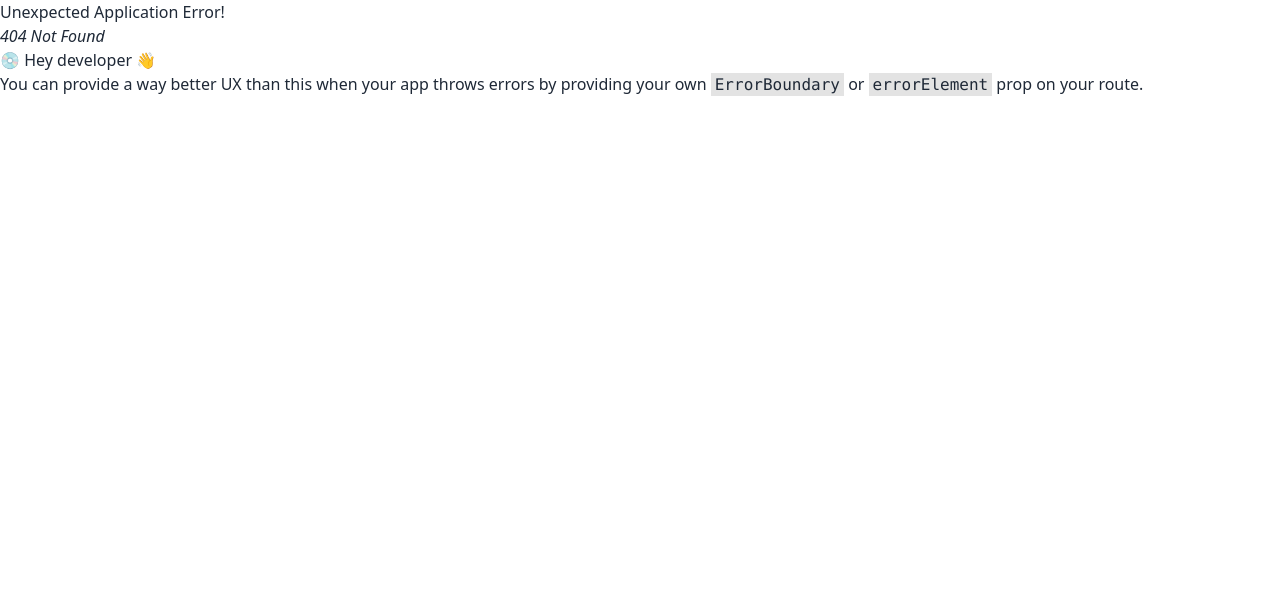
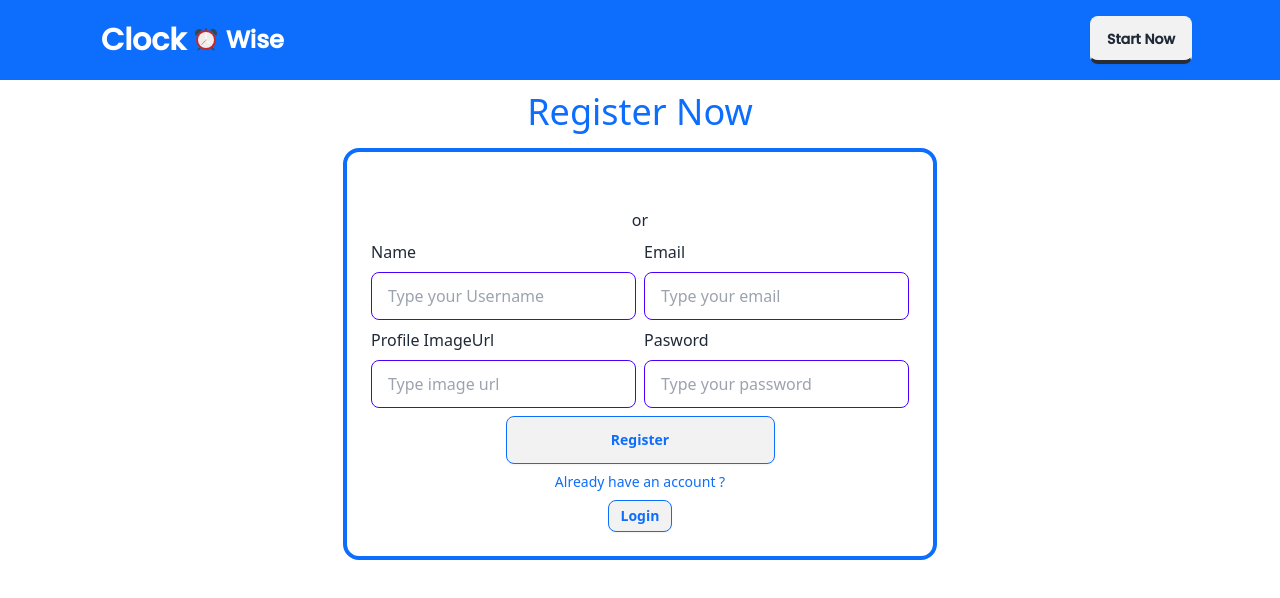
Before and after one commit to ayon121/Time_Tracker_Website_React, a React (Vite) app: page /register in a window 1280 px wide. Before the commit this address had no page. Shown: the top 598 px of the page. Built offline with nearby package versions, Linux system fonts and the light colour scheme.

Commit message:
login and register pages added

```diff
--- a/package.json
+++ b/package.json
@@ -10,6 +10,7 @@
     "preview": "vite preview"
   },
   "dependencies": {
+    "firebase": "^10.7.1",
     "localforage": "^1.10.0",
     "lottie-react": "^2.4.0",
     "match-sorter": "^6.3.1",
--- /dev/null
+++ b/src/Components/Pages/Login/Login.jsx
@@ -0,0 +1,42 @@
+import { Link } from "react-router-dom";
+import Navbar from "../../Shared/Navbar";
+
+
+const Login = () => {
+    return (
+        <div>
+            <Navbar></Navbar>
+            <h1 className="text-2xl md:text-4xl mt-3 text-center text-main">Login Now</h1>
+            <div className='flex justify-center items-center mt-4 px-6 gap-4 font-inter'>
+                <div className='text-center border-4 rounded-2xl border-main p-6'>
+                    <div className='text-center'>
+                        <button className='text-5xl '></button>
+
+                    </div>
+                    <div>
+                        <h1>or</h1>
+                    </div>
+                    <div>
+                        <form >
+
+                            <label className='flex justify-start'>Email</label>
+                            <input type="email" name='email' placeholder="Type your email" className="input input-bordered input-primary w-full max-w-xs my-2" required /><br />
+                            <label className='flex justify-start'>Pasword</label>
+                            <input type="password" name='password' placeholder="Type your password" className="input input-bordered input-primary w-full max-w-xs my-2" required /><br />
+                            <input className="btn text-main border-main" type="submit" value="Login" />
+                        </form>
+                    </div>
+                    <div>
+                        <h1 className='py-2 text-main text-sm'>Do not have an account ?</h1>
+                        <Link to="/register"><button className="btn btn-sm text-main border-main">Register</button></Link>
+
+
+
+                    </div>
+                </div>
+            </div>
+        </div>
+    );
+};
+
+export default Login;
--- /dev/null
+++ b/src/Components/Pages/Register/Register.jsx
@@ -0,0 +1,54 @@
+import { Link } from "react-router-dom";
+import Navbar from "../../Shared/Navbar";
+
+
+const Register = () => {
+    return (
+        <div>
+            <Navbar></Navbar>
+            <h1 className="text-2xl md:text-4xl mt-3 text-center text-main">Register Now</h1>
+            <div className='flex justify-center items-center mt-4 px-4 gap-4 font-inter'>
+                <div className='text-center border-4 rounded-2xl border-main p-6'>
+                    <div className='text-center'>
+                        <button className='text-5xl '></button>
+
+                    </div>
+                    <div className='py-2'>
+                        <h1>or</h1>
+                    </div>
+                    <div>
+                        <form >
+                            <div className='flex flex-col md:flex-row gap-2'>
+                                <div>
+                                    <label className='flex justify-start'>Name</label>
+                                    <input type="text" name='name' placeholder="Type your Username" className="input input-bordered input-primary w-full max-w-xs my-2" required />
+                                </div>
+                                <div>
+                                    <label className='flex justify-start'>Email</label>
+                                    <input type="email" name='email' placeholder="Type your email" className="input input-bordered input-primary w-full max-w-xs my-2" required />
+                                </div>
+                            </div>
+                            <div className='flex flex-col md:flex-row gap-2'>
+                                <div>
+                                    <label className='flex justify-start'>Profile ImageUrl</label>
+                                    <input type="text" name='img' placeholder="Type image url" className="input input-bordered input-primary w-full max-w-xs my-2" required />
+                                </div>
+                                <div>
+                                    <label className='flex justify-start'>Pasword</label>
+                                    <input type="password" name='password' placeholder="Type your password" className="input input-bordered input-primary w-full max-w-xs my-2" required />
+                                </div>
+                            </div>
+                            <input className="btn text-main border-main w-1/2" type="submit" value="Register" />
+                        </form>
+                    </div>
+                    <div>
+                        <h1 className='py-2 text-main text-sm'>Already have an account ?</h1>
+                        <Link to="/login"><button className="btn btn-sm text-main border-main">Login</button></Link>
+                    </div>
+                </div>
+            </div>
+        </div>
+    );
+};
+
+export default Register;
--- a/src/Components/Shared/Navbar.jsx
+++ b/src/Components/Shared/Navbar.jsx
@@ -1,5 +1,6 @@
 
 import { FcAlarmClock } from "react-icons/fc";
+import { Link } from "react-router-dom";
 const Navbar = () => {
     return (
         <div className=" bg-main font-poppins">
@@ -9,7 +10,7 @@ const Navbar = () => {
                 </div>
                 <div className="flex-none">
                     <ul className="menu menu-horizontal px-1">
-                        <button className="btn btn-sm md:btn-md py-2  border-b-4 border-b-sub_color_1 hover:bg-sub_color_1 hover:border-sub_color_1 hover:text-white_color hover:px-3">Start Now</button>
+                        <Link to="/login"><button className="btn btn-sm md:btn-md py-2  border-b-4 border-b-sub_color_1 hover:bg-sub_color_1 hover:border-sub_color_1 hover:text-white_color hover:px-3">Start Now</button></Link>
                     </ul>
                 </div>
             </div>
--- /dev/null
+++ b/src/Firebase/firebase.config.js
@@ -0,0 +1,19 @@
+// Import the functions you need from the SDKs you need
+import { initializeApp } from "firebase/app";
+// TODO: Add SDKs for Firebase products that you want to use
+// https://firebase.google.com/docs/web/setup#available-libraries
+
+// Your web app's Firebase configuration
+const firebaseConfig = {
+  apiKey: "AIzaSyB08wNjX-UQmCJT9_sbOJSG-pxXdV6l_sM",
+  authDomain: "time-tracker-website.firebaseapp.com",
+  projectId: "time-tracker-website",
+  storageBucket: "time-tracker-website.appspot.com",
+  messagingSenderId: "219316248201",
+  appId: "1:219316248201:web:7866f2e7a439172fc0b058"
+};
+
+// Initialize Firebase
+const app = initializeApp(firebaseConfig);
+
+export default app;
```
Also changed, not shown: src/main.jsx (+10 -0 lines), 1 other file (tests, documents, lock files or other folders).
